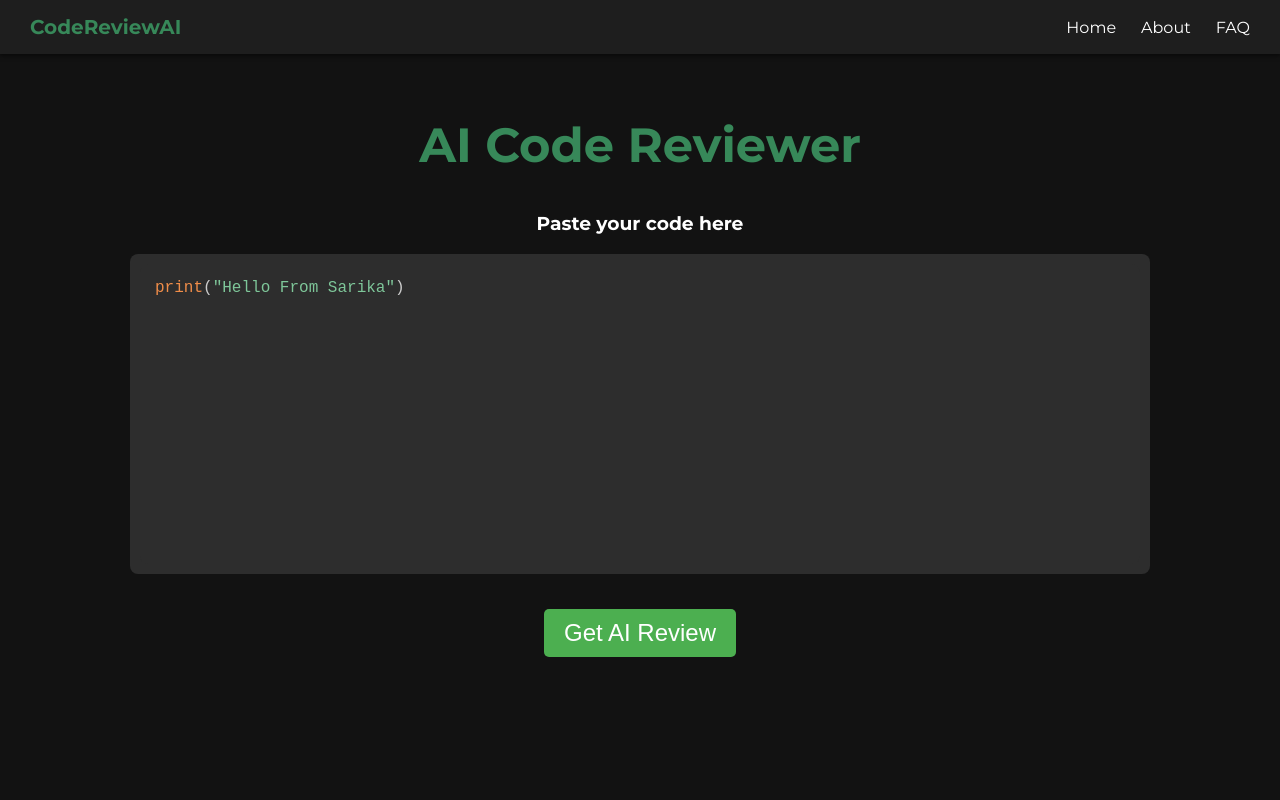
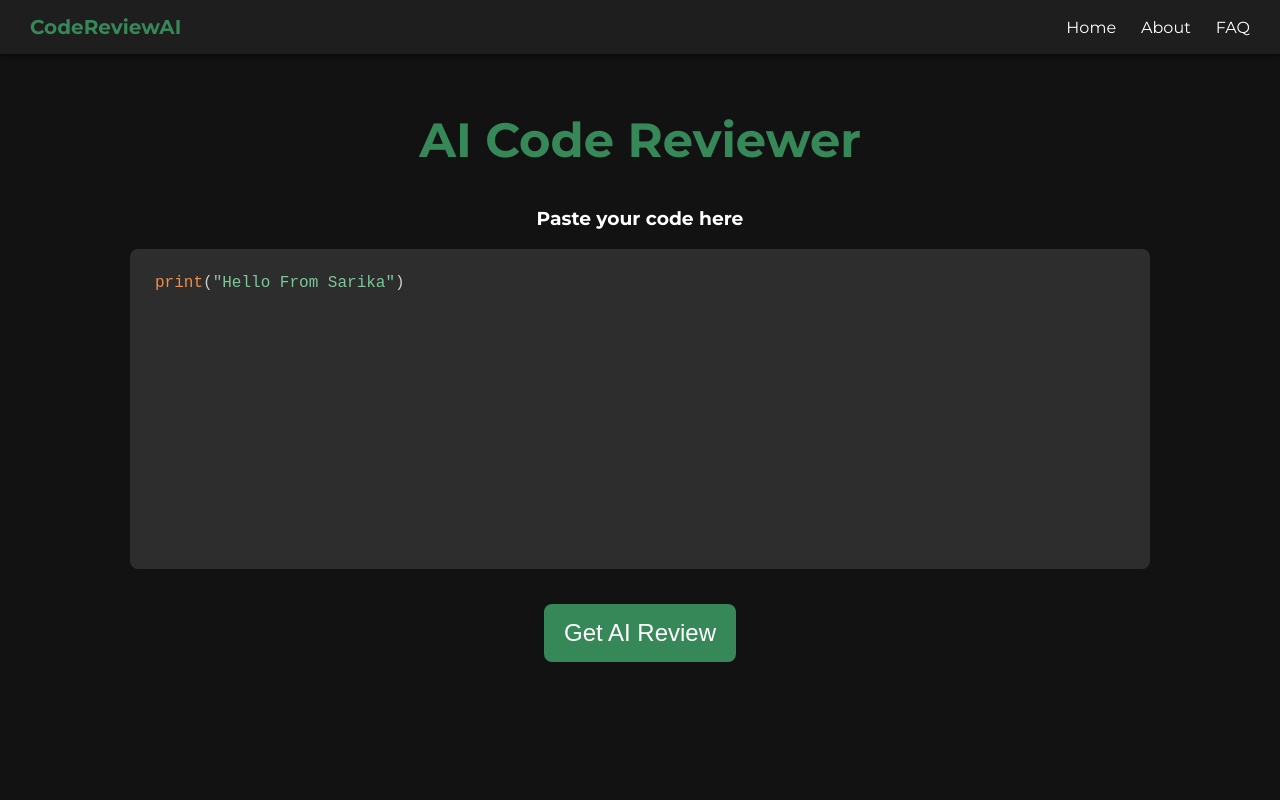
Before and after one commit to humsarika/code-review-ai, a React (Vite) app: page / in a window 1280 px wide. Shown: the top 800 px of the page. Built offline with nearby package versions, Linux system fonts and the light colour scheme; no server answers.

Commit message:
fixed button color

```diff
--- a/src/components/Button.jsx
+++ b/src/components/Button.jsx
@@ -12,6 +12,7 @@ const Button = ({ onClick, text }) => {
         color: 'white',
         border: 'none',
         cursor: 'pointer'
+
       }}
     >
       {text}
--- a/src/pages/home.jsx
+++ b/src/pages/home.jsx
@@ -4,7 +4,6 @@ import CodeEditor from '../components/CodeEditor';
 import ReviewOutput from '../components/ReviewOutput';
 import Loader from '../components/Loader';
 import ErrorMessage from '../components/ErrorMessage';
-import Button from '../components/Button';
 import { getReview } from '../services/api';
 
 
@@ -50,7 +49,8 @@ const Home = () => {
             <h2>AI Code Reviewer</h2>
             <h3>Paste your code here</h3>
             <CodeEditor code={code} setCode={setCode} />
-            <Button onClick={handleReview} text="Get AI Review" />
+
+            <button onClick={handleReview}>Get AI Review</button>
 
             {loading && <Loader />}
             {error && <ErrorMessage message={error} />}
--- a/src/styles/global.css
+++ b/src/styles/global.css
@@ -109,7 +109,7 @@ button {
 }
 
 button:hover {
-  background-color: #45a049;
+  background-color: #294e39;
 }
 
 .loader,
```
